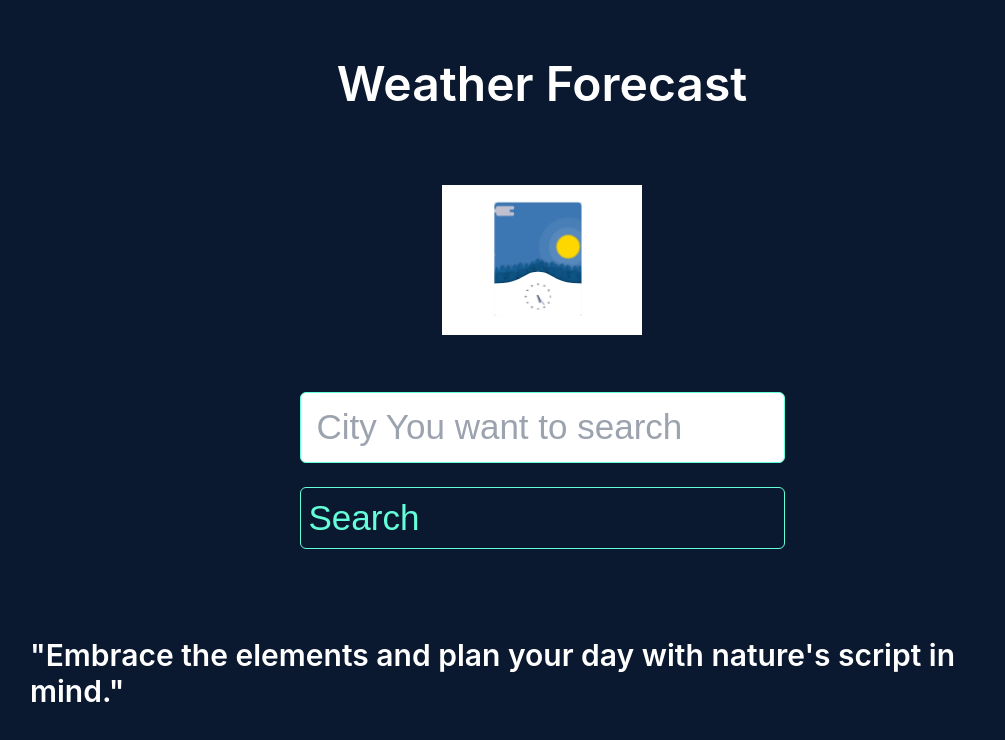
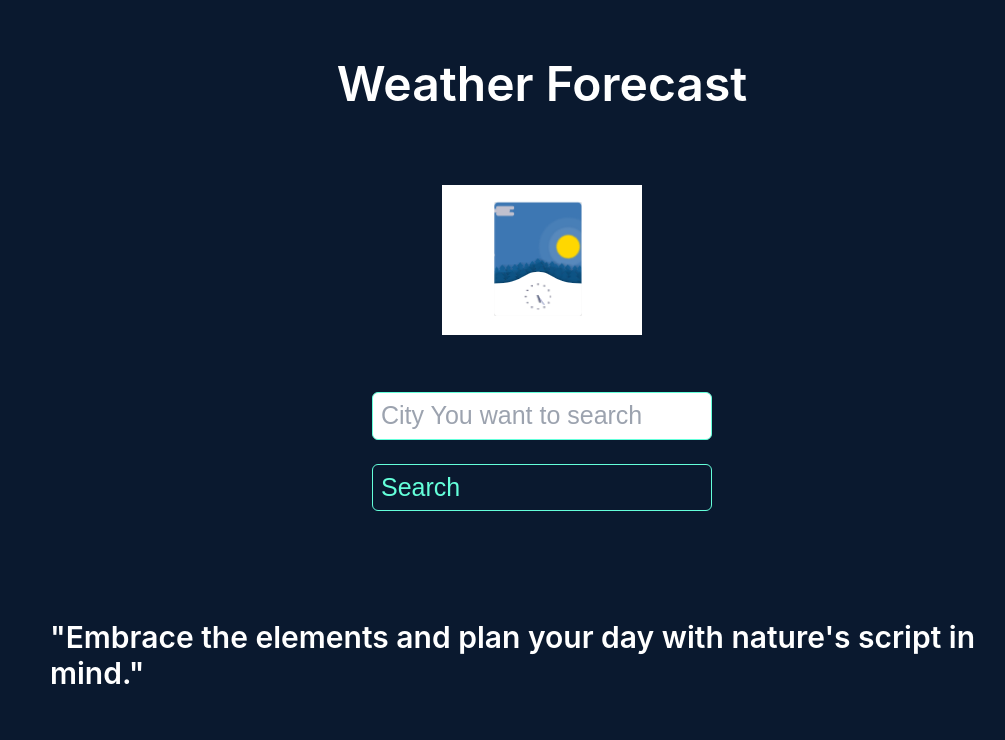
Before and after one commit to pragyavs/Portfolio-Nextjs, a Next.js app: page /Weather in a window 1280 px wide. Shown: the top 740 px of the page, without its empty margins (98-1103 px from the left). Built offline with nearby package versions, Linux system fonts and the light colour scheme.

Commit message:
"Weather app Changes"

```diff
--- a/pages/Weather/index.tsx
+++ b/pages/Weather/index.tsx
@@ -1,4 +1,5 @@
 import axios from 'axios';
+import Head from 'next/head'
 import Animation from './Animation';
 import { useState } from 'react';
 import { weatherApiApp } from '@/config/config';
@@ -46,7 +47,19 @@ export default function Weather() {
     }
 
     return (
-
+        <>
+            <Head>
+                <title>Weather Forcast</title>
+                <link rel="icon" href="/favicons.png" />
+                <meta name="description" content="Weather Forcast site "></meta>
+                <meta name="viewport" content="width=device-width, initial-scale=1"></meta>
+                <meta name="viewport" content="width=device-width, initial-scale=1"></meta>
+                <meta property="og:title" content="Pragya Singh" key="ogtitle" />
+                <meta property="og:description" content="A Backend Developer and a youtuber" key="ogdesc" />
+                <meta name="twitter:card" content="Weather Forecast"></meta>
+                <meta name="whatsapp:card" content="Weather Forecast"></meta>
+                <meta name="instagram:card" content="Weather Forecast"></meta>
+            </Head>
             <div className="w-full h-screen font-bodyFont bg-bodyColor text-white
         overflow-x-hidden overflow-y-scroll">
                 <section className="max-w-containerSmall mx-auto py-10 lgl:py-33 flex flex-col gap-8 items-center ">
@@ -58,13 +71,13 @@ export default function Weather() {
                         <input
                             type="text"
                             placeholder='City You want to search'
-                        className='px-4 py-2 rounded-md text-textGreen text-[35px] border border-textGreen hover:bg-hoverColor duration-300 p-5'
+                            className='px-2 py-1 rounded-md text-textGreen text-[25px] border border-textGreen hover:bg-hoverColor duration-300 p-2'
                             onChange={e => setCity(e.target.value)}
                         />
                         <br></br>
                         <button
                             onClick={getWeather}
-                        className="px-2 py-1 rounded-md text-textGreen text-[35px]  flex border border-textGreen hover:bg-hoverColor duration-300 p-2">
+                            className="px-2 py-1 rounded-md text-textGreen text-[25px]  flex border border-textGreen hover:bg-hoverColor duration-300 p-2">
                             Search
                         </button>
                     </div>
@@ -72,7 +85,7 @@ export default function Weather() {
 
 
                     <div>
-                    <h2 className='font-titleFont text-3xl font-semibold flex items-center justify-between '>"Embrace the elements and plan your day with nature's script in mind."</h2>
+                        <h2 className='font-titleFont text-3xl font-semibold flex items-center justify-between p-5'>"Embrace the elements and plan your day with nature's script in mind."</h2>
                     </div>
                     {temp && lat && lon && sunrise && sunset && description && (
                         <div className='bg-[#112240] text-sm md:text-base p-8 md:p-9 rounded-md'>
@@ -93,7 +106,7 @@ export default function Weather() {
 
 
             </div>
-
+        </>
     );
 
 };
```
Lines whose indentation alone changed are shown as unchanged.
